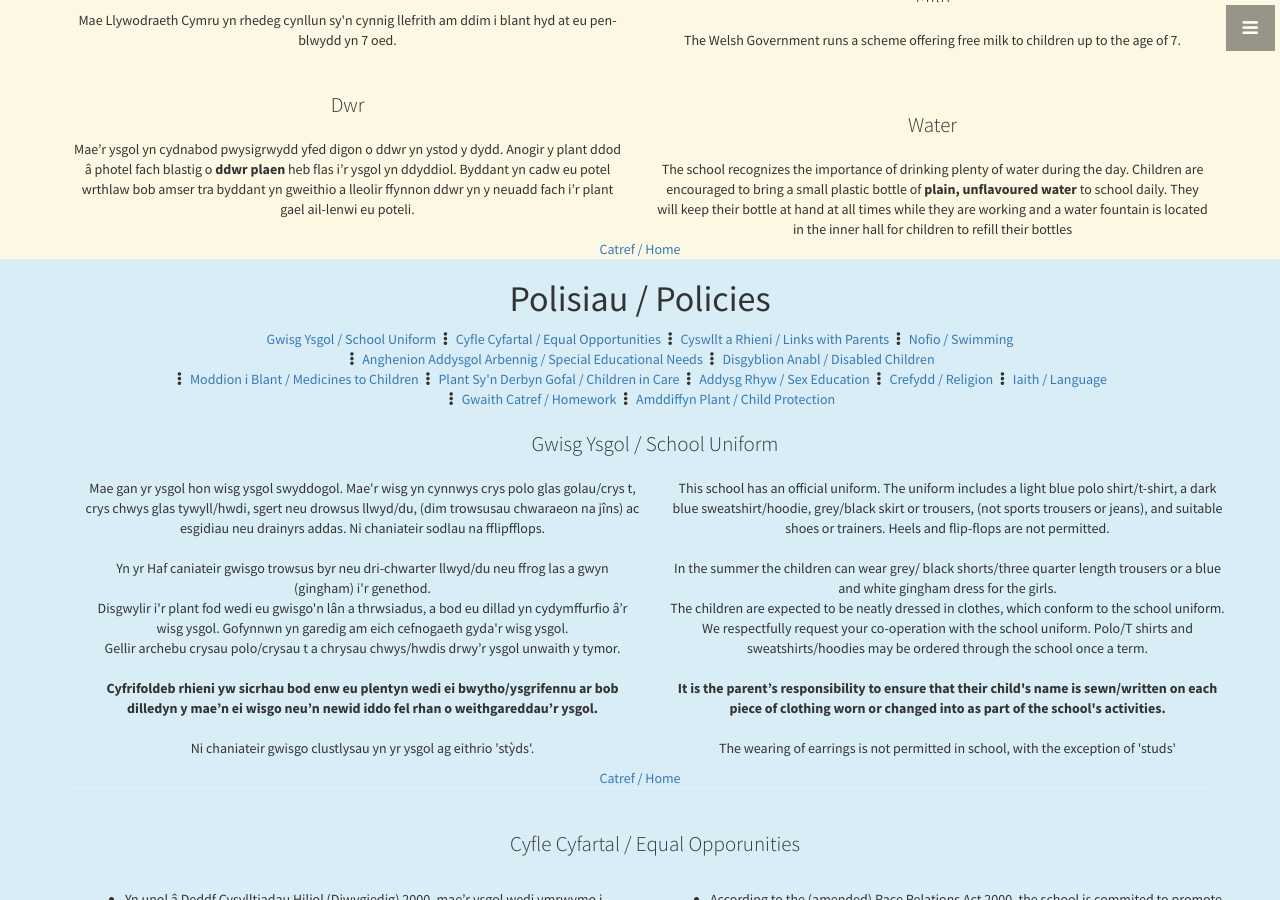
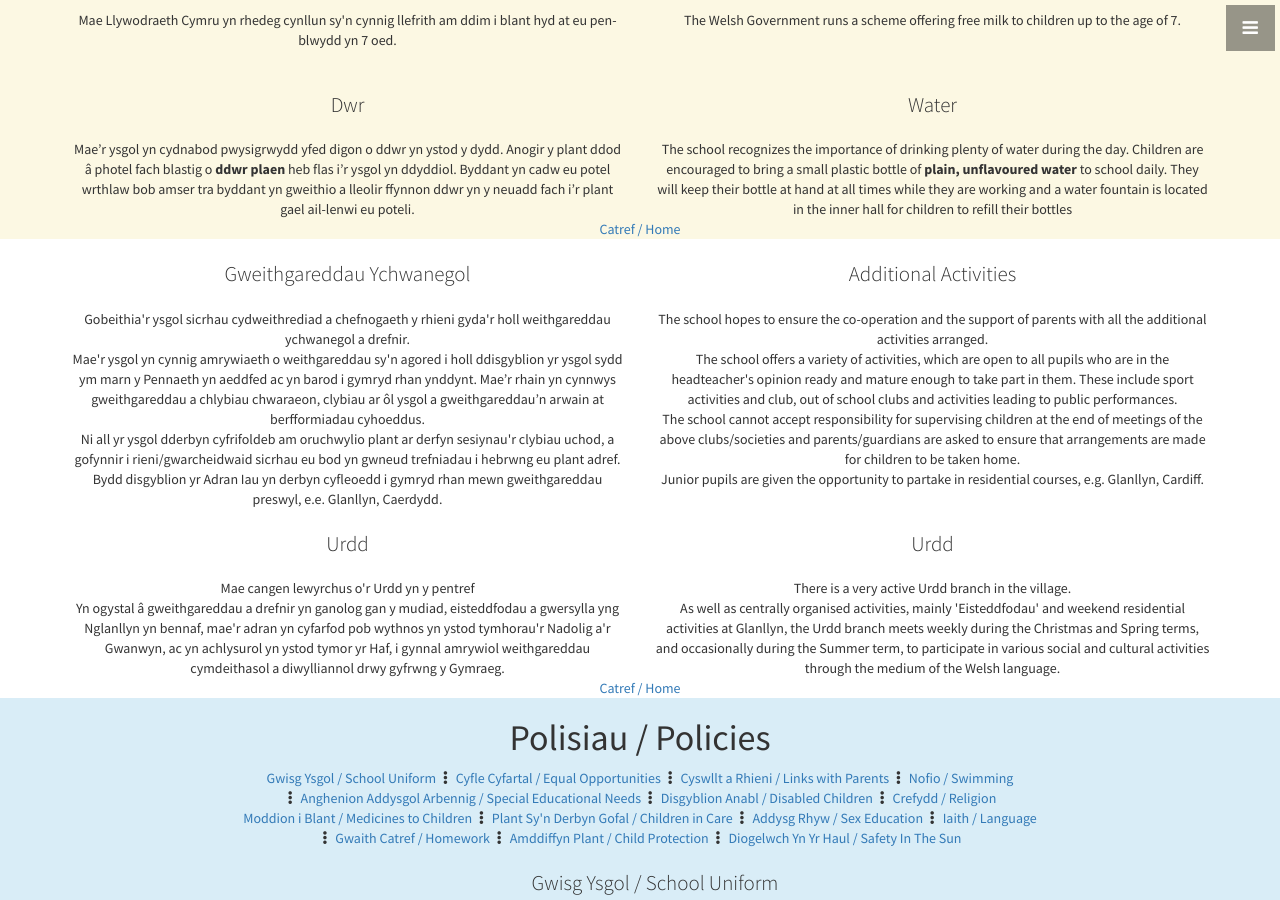
Before and after one commit to matatysgolbethel/matatysgolbethel.github.io, a Jekyll site: the page built from index.html, in a window 1280 px wide and 900 px high, scrolled down 8006 px. Built offline with Jekyll 4.4.1, drawn with Linux system fonts in a browser that asks for light colours; some of the changed text lies outside the part shown.

Commit message:
added a policy and added additional activities for the handbook... well its not a policy anyhow

```diff
--- /dev/null
+++ b/_includes/additionalactivities.html
@@ -0,0 +1,52 @@
+<section id="additionalactivities">
+  <div class="container">
+    <div class="row">
+      <div class="col-lg-6 text-center">
+          <h2 class="lead">Gweithgareddau Ychwanegol</h2>
+          Gobeithia'r ysgol sicrhau cydweithrediad a chefnogaeth y rhieni gyda'r holl
+weithgareddau ychwanegol a drefnir.<br>
+          Mae'r ysgol yn cynnig amrywiaeth o weithgareddau sy'n agored i holl ddisgyblion yr
+ysgol sydd ym marn y Pennaeth yn aeddfed ac yn barod i gymryd rhan ynddynt.
+Mae’r rhain yn cynnwys gweithgareddau a chlybiau chwaraeon, clybiau ar ôl ysgol a
+gweithgareddau’n arwain at berfformiadau cyhoeddus.<br>
+          Ni all yr ysgol dderbyn cyfrifoldeb am oruchwylio plant ar derfyn sesiynau'r clybiau
+uchod, a gofynnir i rieni/gwarcheidwaid sicrhau eu bod yn gwneud trefniadau i
+hebrwng eu plant adref.<br>
+          Bydd disgyblion yr Adran Iau yn derbyn cyfleoedd i gymryd rhan mewn
+gweithgareddau preswyl, e.e. Glanllyn, Caerdydd.<br>
+          <h2 class="lead">Urdd</h2>
+          Mae cangen lewyrchus o'r Urdd yn y pentref<br>
+          Yn ogystal â gweithgareddau a drefnir yn ganolog gan y mudiad, eisteddfodau a
+gwersylla yng Nglanllyn yn bennaf, mae'r adran yn cyfarfod pob wythnos yn ystod
+tymhorau'r Nadolig a'r Gwanwyn, ac yn achlysurol yn ystod tymor yr Haf, i gynnal
+amrywiol weithgareddau cymdeithasol a diwylliannol drwy gyfrwng y Gymraeg.<br>
+          </div>
+          <div class="col-lg-6 text-center">
+          <h2 class="lead">Additional Activities</h2>
+            The school hopes to ensure the co-operation and the support of parents with all the
+additional activities arranged.<br>
+            The school offers a variety of activities, which are open to all pupils who are in the
+headteacher's opinion ready and mature enough to take part in them. These
+include sport activities and club, out of school clubs and activities leading to public
+performances.<br>
+The school cannot accept responsibility for supervising children at the end of
+meetings of the above clubs/societies and parents/guardians are asked to ensure
+that arrangements are made for children to be taken home.<br>
+Junior pupils are given the opportunity to partake in residential courses, e.g.
+Glanllyn, Cardiff.<br><br>
+          <h2 class="lead">Urdd</h2>
+          There is a very active Urdd branch in the village.<br>
+          As well as centrally organised activities, mainly 'Eisteddfodau' and weekend
+residential activities at Glanllyn, the Urdd branch meets weekly during the Christmas
+and Spring terms, and occasionally during the Summer term, to participate in
+various social and cultural activities through the medium of the Welsh language.<br>
+          </div>
+          <div class="col-lg-12 text-center">
+            <a href="#top">Catref / Home</a>
+          </div>
+      </div>
+    </div>
+    <!-- /.row -->
+  </div>
+  <!-- /.container -->
+</section>
--- a/_includes/food.html
+++ b/_includes/food.html
@@ -52,7 +52,7 @@ child with eating.<br>
 be received on any other day. Parents are expected to pay for their children's
 meals in advance. <b>The school requires a week’s notice if your child does
 not wish to continue with school lunches.
-          </b><br><br><br>
+          </b><br><br>
           <h2 class="lead">Lunchbox and Break Time Snacks</h2>
           To promote healthy eating and tooth care, we kindly ask you to support the
 'Healthy School' campaign when preparing your child's lunch box. One sweet
--- a/_includes/navigation.html
+++ b/_includes/navigation.html
@@ -14,6 +14,7 @@
     <li><a href="#pta" onclick = $("#menu-close").click(); >Rhieni-Athrawon / Parent-Teacher</a></li>
     <li><a href="#schoolcouncil" onclick = $("#menu-close").click(); >Cyngor Ysgol / School Council</a></li>
     <li><a href="#food" onclick = $("#menu-close").click(); >Bwyd / Food</a></li>
+    <li><a href="#additionalactivities" onclick = $("#menu-close").click(); >Gweithgareddau Ychwanegol / Additional Activities</a></li>
     <li><a href="#policies" onclick = $("#menu-close").click(); >Polisiau / Policies</a></li>
     <li><a href="#contact" onclick = $("#menu-close").click(); >Cyswllt / Contact</a></li>
   </ul>
--- a/_includes/policies.html
+++ b/_includes/policies.html
@@ -13,21 +13,22 @@
           <span class="glyphicon glyphicon-option-vertical" aria-hidden="true"></span>
           <a href="#specialeducationneeds">Anghenion Addysgol Arbennig / Special Educational Needs</a>
           <span class="glyphicon glyphicon-option-vertical" aria-hidden="true"></span>
-          <a href="#disabledstudents">Disgyblion Anabl / Disabled Children</a><br>
+          <a href="#disabledstudents">Disgyblion Anabl / Disabled Children</a>
           <span class="glyphicon glyphicon-option-vertical" aria-hidden="true"></span>
+          <a href="#religion">Crefydd / Religion</a><br>
           <a href="#administeringmedicene">Moddion i Blant / Medicines to Children</a>
           <span class="glyphicon glyphicon-option-vertical" aria-hidden="true"></span>
           <a href="#childrenincare">Plant Sy'n Derbyn Gofal / Children in Care</a>
           <span class="glyphicon glyphicon-option-vertical" aria-hidden="true"></span>
           <a href="#sexeducation">Addysg Rhyw / Sex Education</a>
           <span class="glyphicon glyphicon-option-vertical" aria-hidden="true"></span>
-          <a href="#religion">Crefydd / Religion</a>
-          <span class="glyphicon glyphicon-option-vertical" aria-hidden="true"></span>
           <a href="#languagepolicy">Iaith / Language</a><br>
           <span class="glyphicon glyphicon-option-vertical" aria-hidden="true"></span>
           <a href="#homework">Gwaith Catref / Homework</a>
           <span class="glyphicon glyphicon-option-vertical" aria-hidden="true"></span>
           <a href="#childprotection">Amddiffyn Plant / Child Protection</a>
+          <span class="glyphicon glyphicon-option-vertical" aria-hidden="true"></span>
+          <a href="#safetysun">Diogelwch Yn Yr Haul / Safety In The Sun</a>
       </div>
     </div>
     {% include policies/schooluniform.html %}
@@ -56,6 +57,8 @@
     {% include subject_spacer.html %}
     {% include policies/childprotection.html %}
     {% include subject_spacer.html %}
+    {% include policies/safetysun.html %}
+    {% include subject_spacer.html %}
     <!-- /.row -->
   </div>
   <!-- /.container -->
--- /dev/null
+++ b/_includes/policies/safetysun.html
@@ -0,0 +1,22 @@
+<section id="safetysun" class="bg-info">
+<div class="container">
+<div class="row">
+<div class="col-lg-12 text-center">
+<h2 class="lead">Diogelwch Yn Yr Haul / Safety In The Sun</h2>
+</div>
+<div class="col-lg-6 text-center">
+Yn ystod tywydd cynnes, fe’ch anogir i roi eli haul ar eich
+plentyn yn y bore ac i roi cyflenwad o’r eli yn ei fag iddo ei
+roi cyn mynd allan i chwarae.<br>
+Gofynnir i chi sicrhau bod gan eich plentyn gap i’w wisgo ar dywydd braf.
+</div>
+<div class="col-lg-6 text-center">
+During warm weather you are advised to apply sun cream
+on your child in the morning and to put a supply of the
+cream in his bag so that he may apply it before playtime.<br>
+We ask you to ensure that your child has a hat to wear during warm weather.
+<br>
+</div>
+</div>
+</div>
+</section>
--- a/_layouts/front.html
+++ b/_layouts/front.html
@@ -17,6 +17,7 @@
   {% include pta.html %}
   {% include schoolcouncil.html %}
   {% include food.html %}
+  {% include additionalactivities.html %}
   {% include policies.html %}
   {% include links.html %}
   {% include footer.html %}
```
Also changed, not shown: 1 other file.
